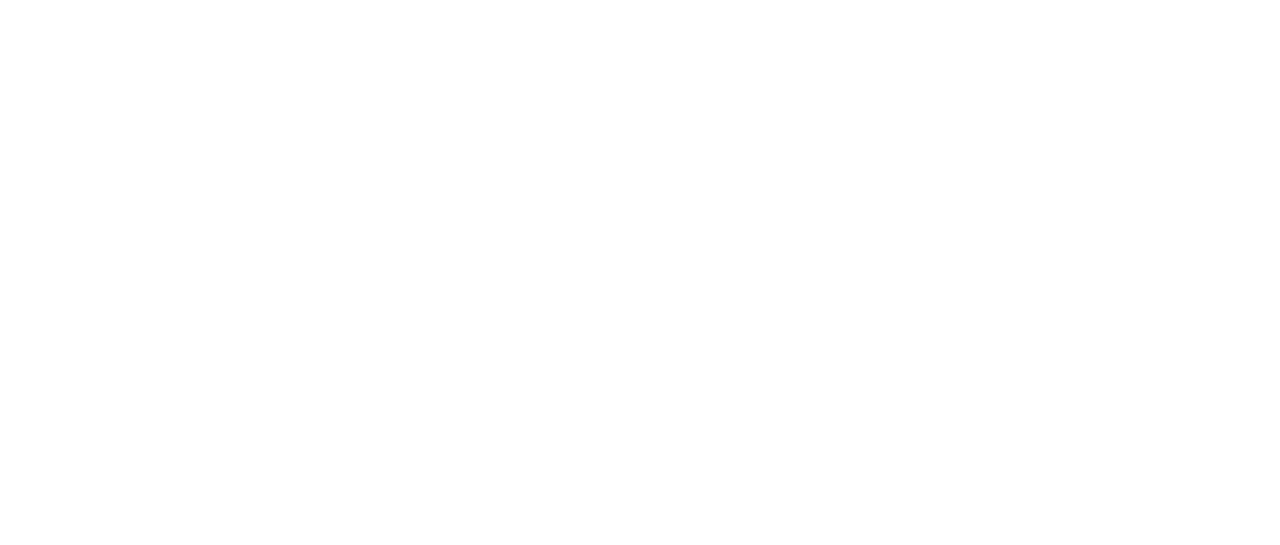
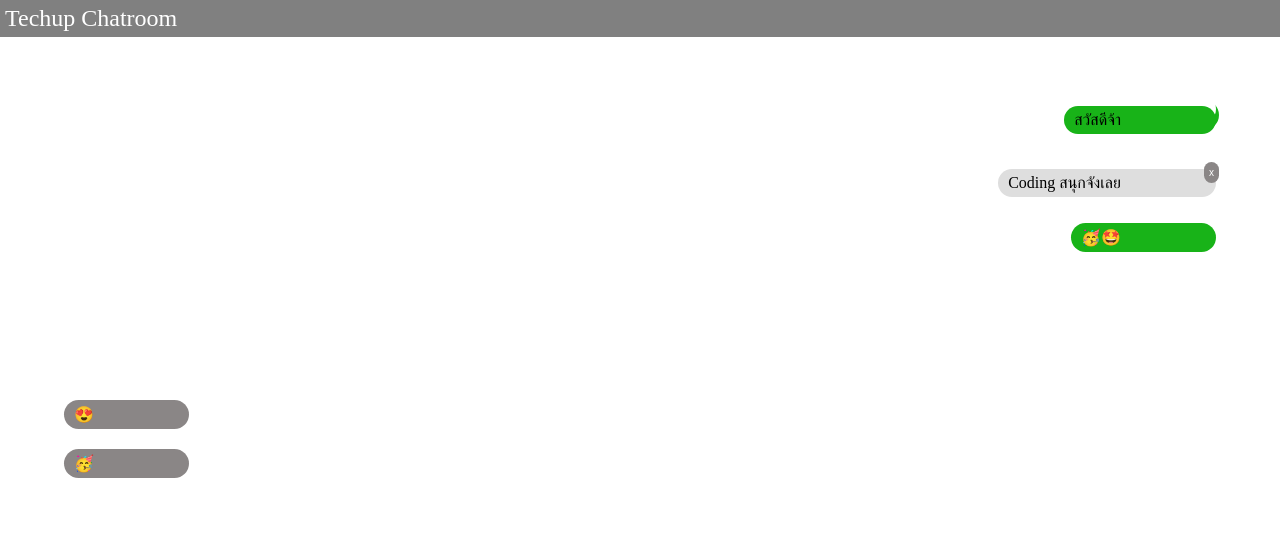
Before and after one commit to techupth/css-positioned-layout-fe-1-group-6, a website: page ex2-techup-chatroom/index.html in a window 1280 px wide. Drawn offline with Linux system fonts and the light colour scheme.

Commit message:
position: complete

```diff
--- a/ex1-bubble-tea-shop/style.css
+++ b/ex1-bubble-tea-shop/style.css
@@ -1,5 +1,46 @@
 body {
   font-family: "Kanit";
+  box-sizing: border-box;
+
 }
 
 /* Start coding here */
+
+.wrap {
+  background-color: black;
+  width: 100vw;
+  height: 100vh;
+  padding-left: 10%;
+  display: flex;
+  flex-direction: row;
+  justify-content: center;
+  align-items: center;
+
+}
+
+img {
+  width: 825px;
+  height: 375px;
+  border-width: 15px;
+  border-style: solid;
+  border-color: white;
+  /*box-shadow: 0px 15px 25px 20px black inset;*/
+}
+
+.cafe {
+  color: white;
+  background: linear-gradient(to top, black, white);
+  font-size: 30px;
+  position: relative;
+  right: 810px;
+  top: 150px;
+}
+
+.location {
+  color: white;
+  background-color: grey;
+  font-size: 30px;
+  position: relative;
+  right: 530px;
+  bottom: 110px;
+}
--- a/ex2-techup-chatroom/index.html
+++ b/ex2-techup-chatroom/index.html
@@ -15,6 +15,26 @@
 
 <body>
   <!-- Start coding here -->
+  <div class="container">
+    <h2>Techup Chatroom</h2>
+
+    <div class="chat">
+      <div class="chatRight">
+        <p class="person1">สวัสดีจ้า</p>
+         <div class="tailbox">
+          <div class="tail"></div>
+        </div>
+        <p class="person1" id="cross">Coding สนุกจังเลย</p>
+        <button class="x">x</button>
+        <p class="person1">🥳🤩</p>
+      </div>
+
+      <div class="chatLeft">
+         <p class="person2">😍</p>
+         <p class="person2">🥳</p>
+      </div>
+    </div>
+  </div>
 </body>
 
 </html>
--- a/ex2-techup-chatroom/style.css
+++ b/ex2-techup-chatroom/style.css
@@ -1 +1,86 @@
 /* Start coding here */
+
+* {
+   margin: 0;
+   padding: 0;
+}
+
+h2 {
+    background-color: grey;
+    color: white;
+    padding: 5px;
+    font-weight: lighter;
+}
+
+.chatRight {
+    display: flex;
+    flex-direction: column;
+    justify-content: flex-start;
+    align-items: flex-end;
+    padding: 5%;
+}
+
+.person1 {
+    background-color: rgb(24, 179, 24);
+    border-radius: 25px;
+    padding-right: 95px;
+    padding-top: 5px;
+    padding-bottom: 5px;
+    padding-left: 10px;
+    margin-top: 5px;
+}
+
+.tailbox {
+    position: relative;
+    z-index: -1;
+    bottom: 40px;
+}
+
+.tail {
+  background-color: white;
+  width: 30px;
+  height: 30px;
+  border-radius: 50%;
+  box-shadow: 3px 6px 0 0 rgb(24, 179, 24);
+  left: 280px;
+  top: 100px;
+}
+
+
+#cross {
+    background-color: rgb(222, 222, 222);
+}
+
+.x {
+    background-color: rgb(138, 134, 134);
+    color: white;
+    font-size: x-small;
+    position: relative;
+    bottom: 35px;
+    left: 3px;
+    border: none;
+    border-radius: 25px;
+    padding-right: 5px;
+    padding-top: 5px;
+    padding-bottom: 5px;
+    padding-left: 5px;
+}
+
+
+.chatLeft {
+    display: flex;
+    flex-direction: column;
+    justify-content: flex-start;
+    align-items: flex-start;
+    padding: 5%;
+}
+
+.person2 {
+    background-color: rgb(138, 134, 134);
+    border-radius: 25px;
+    padding-right: 95px;
+    padding-top: 5px;
+    padding-bottom: 5px;
+    padding-left: 10px;
+    margin-top: 20px;
+}
```
Also changed, not shown: ex1-bubble-tea-shop/index.html (+3 -3 lines).
